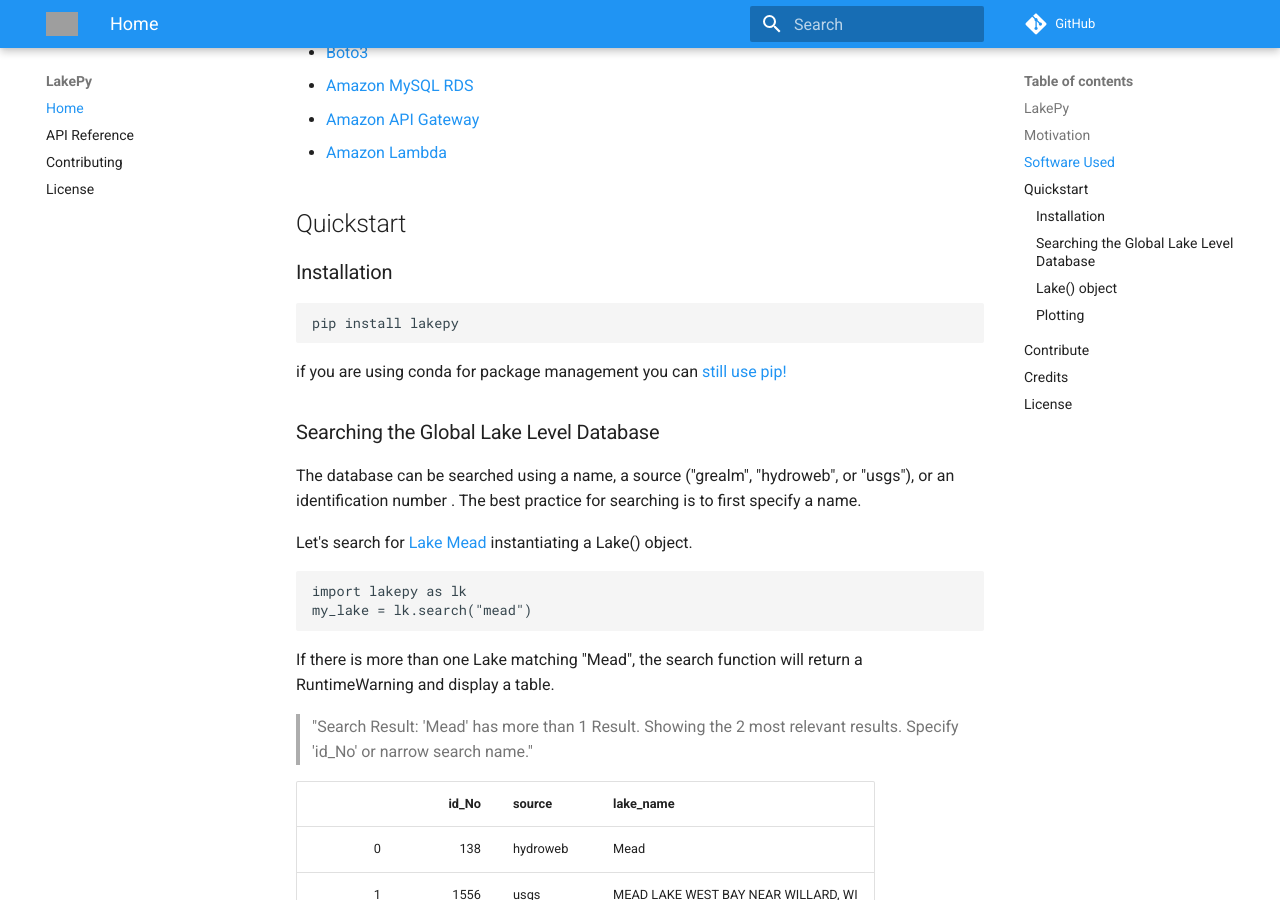
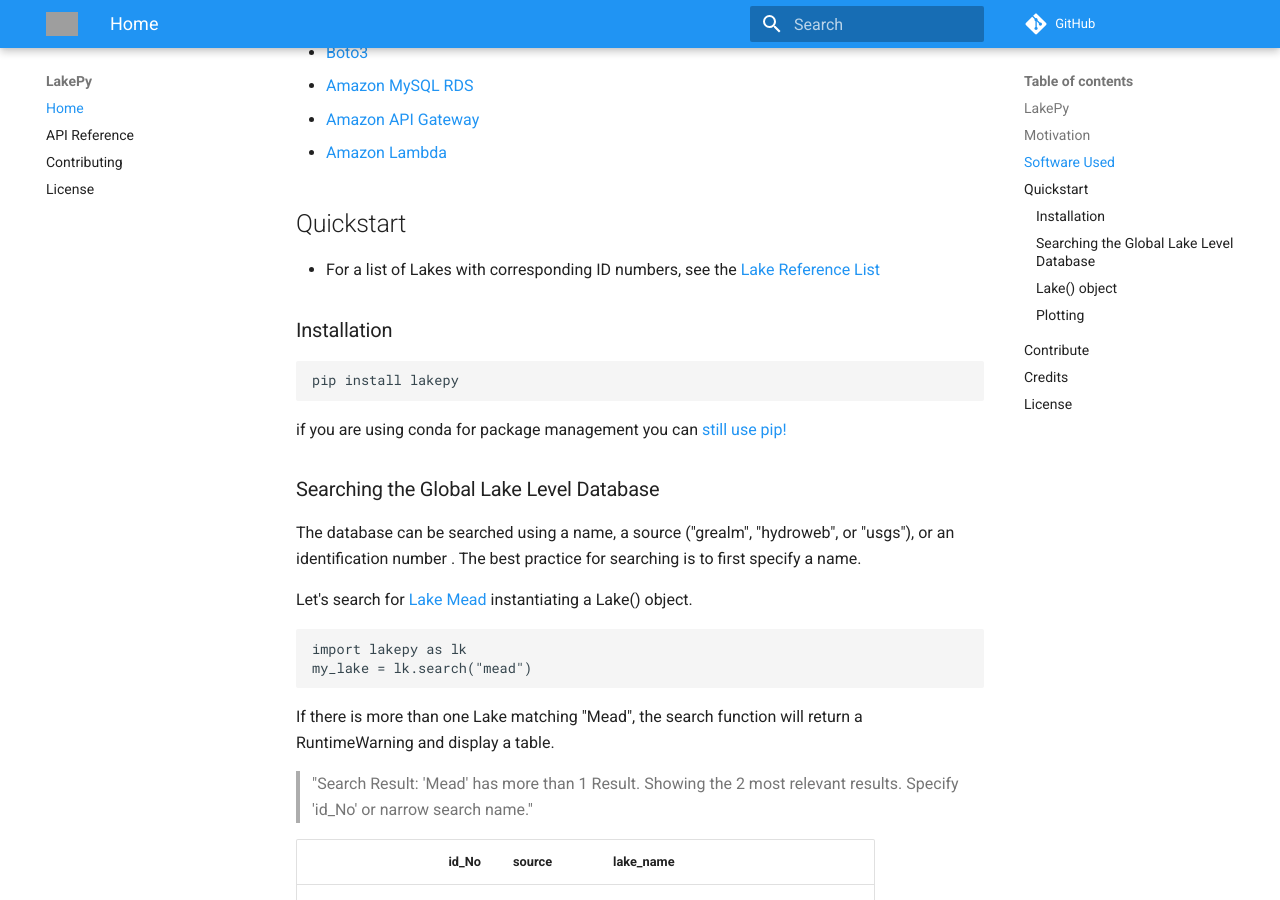
Before and after one commit to ESIPFed/LakePy, an MkDocs documentation site: the page built from docs/index.md, in a window 1280 px wide and 900 px high, scrolled down 1297 px. Built offline with MkDocs 1.6.1 and Material for MkDocs 9.7.7, drawn with Linux system fonts in a browser that asks for light colours; comment, search, counter and statistics services are not loaded; grey boxes are pictures that could not be loaded.

Commit message:
updated docs site readme

````diff
--- a/docs/index.md
+++ b/docs/index.md
@@ -33,6 +33,8 @@ and on-demand.
 * [Amazon Lambda](https://aws.amazon.com/lambda/)
 
 ## Quickstart
+
+- For a list of Lakes with corresponding ID numbers, see the [Lake Reference List](LakeReferenceList.csv)
 
 ### Installation
 ```
````
